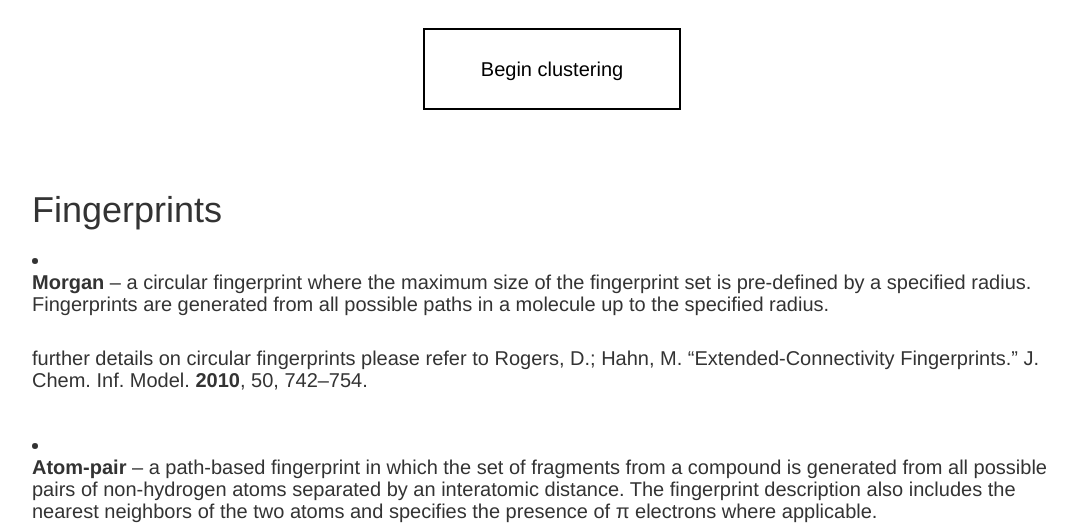
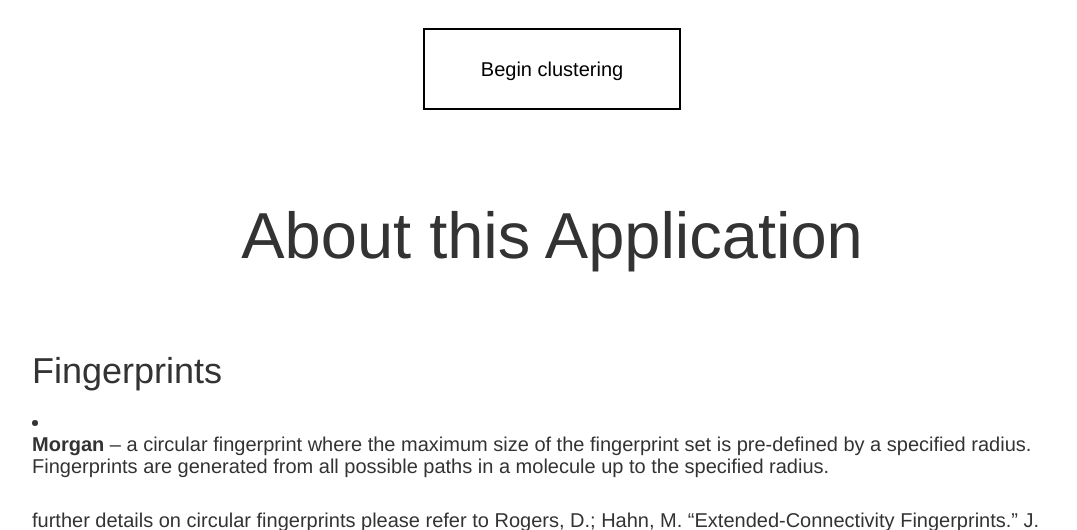
Before and after one commit to sandboxnu/cheminformatics, a Flask app: page / in a window 1280 px wide. Shown: the part 142-672 px from the top of the page, without its empty margins (88-1165 px from the left). Run offline with Flask 2, Linux system fonts and the light colour scheme; some libraries are stand-ins or nearby versions.

Commit message:
Add header called About this Application

```diff
--- a/app/templates/welcome.html
+++ b/app/templates/welcome.html
@@ -35,6 +35,12 @@
     <br>
     <div class='text-center'>
         <h1><a href='/index' class="button"> Begin clustering</a></h1>
+    </div>
+    <br>
+    <br>
+    <br>
+    <div style='text-align: center;'>
+        <h1 style='font-size:65px'>About this Application</h1>
     </div>
     <div class="about-section">
         <h1>Fingerprints</h1>
```
